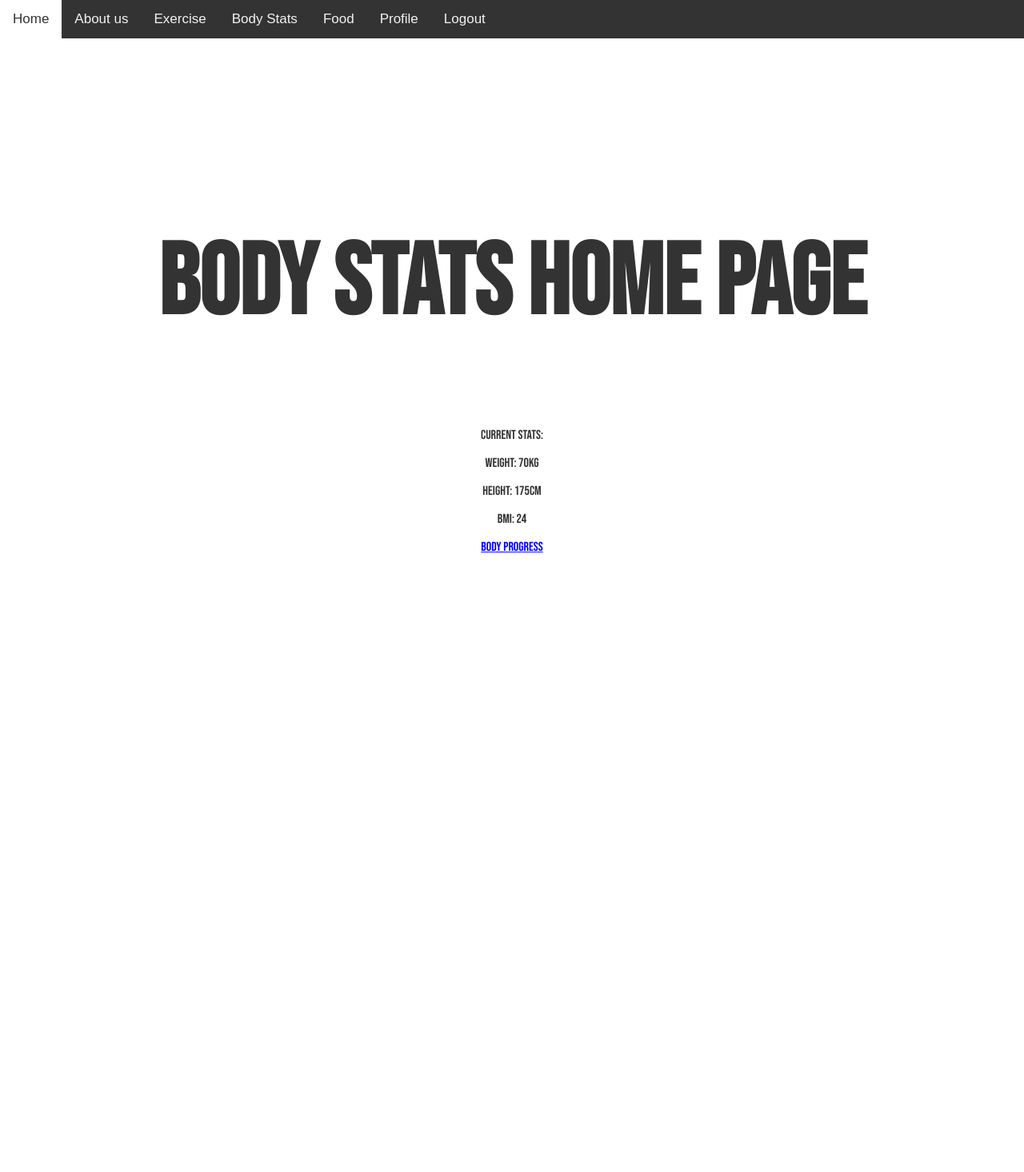
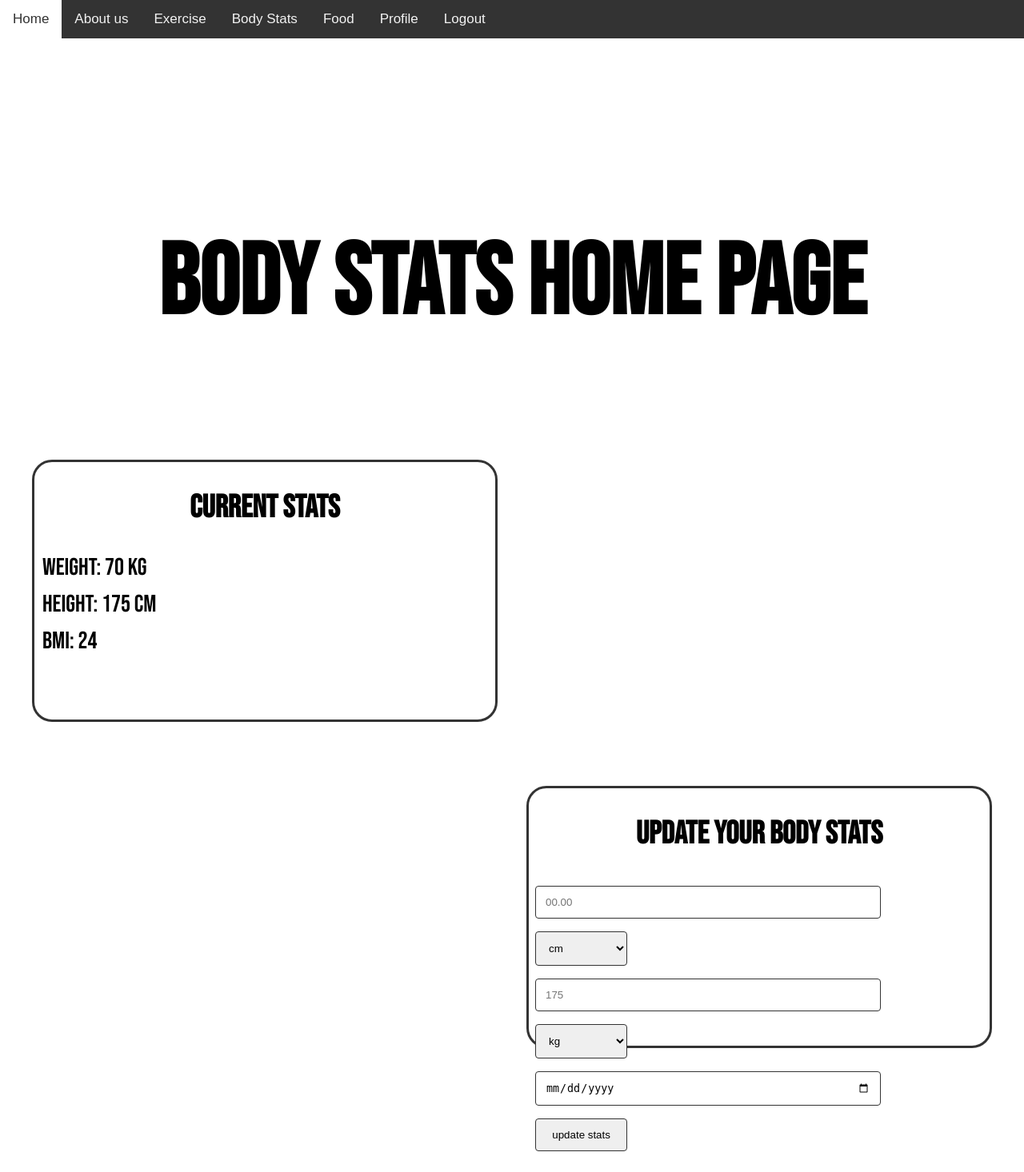
Before and after one commit to Group-21-Software-engineering-project/group21-fitnesswebapp, a Django app: page /bodyStats/ in a window 1280 px wide. Shown: the whole page at 80% size. Before the commit the page ends 691 px from the top, so only its background shows below. Run offline with Django 3.2, Linux system fonts and the light colour scheme.

Commit message:
Continued styling of the bodystats app - Removed bodyStatsHistory.css as the html file has yet to be created - Removed bodyStatsHome.css as css code has been moved to styling tag inside of bodyStatsHome.html - Created a base html template for the body app called bodyStatsBase.html - Continued styling  and development on the bodyStatsHistory.html - Renamed base.html to bodyStatsBase.html

```diff
--- a/fitnesswebapp/myproject/bodyStats/static/bodyStats/css/bodyStatsHome.css
+++ /dev/null
@@ -1,22 +0,0 @@
-@import url('https://fonts.googleapis.com/css2?family=Bebas+Neue&display=swap');
-.pageContent {
-    font-family: 'Bebas Neue', cursive;
-    text-align: center;
-    color: #333333;
-    text-shadow: 1px 1px 1px #ffffff;
-}
-h1 {
-    text-align: center;
-    padding-top: 10%;
-    font-size: 125px;
-    padding-bottom: 0%;
-}
-h2 {
-    font-size: 40px;
-}
-
-.alert {
-    padding: 20px;
-    background-color: #36f43f;
-    color: white;
-}
--- a/fitnesswebapp/myproject/bodyStats/templates/bodyStats/base.html
+++ b/fitnesswebapp/myproject/bodyStats/templates/bodyStats/bodyStatsBase.html
@@ -8,30 +8,21 @@
     <link rel="stylesheet" type="text/css" href="{% static 'bodyStats/css/bodyStatsHome.css' %}">
     <link rel="stylesheet" type="text/css" href="{% static 'bodyStats/css/navigationBar.css' %}">
 </head>
-    <!---Navbar-->
+    <!---Navigation bar-->
     <body>
-
         <div class="navigationBar" id="navigationBar">
             <a href="/" class="active">Home</a>
             <a href="{% url 'about-page' %}" class="active">About us</a>
-
             <a href="#" class="active">Exercise</a>
             <a href="{% url 'bodyStats-page' %}" class="active">Body Stats</a>
             <a href="#" class="active">Food</a>
             <a href="{% url 'profile-page' %}" class="active">Profile</a>
             <a href="{% url 'logout-page' %}" class="active">Logout</a>
-
         </div>
         <section class="pageContent">
-            <!--Sends back a success message when account is created-->
-            {% if messages %}
-                {% for message in messages %}
-                    <div class="alert" >
-                        {{ message }}
-                    </div>
-                {% endfor %}
-            {% endif %}
-            {% block content %}{% endblock %} <!--Pages that extend from base get added in this block-->
+            {% block content %}
+                <!--Pages that extend from base get added in this block-->
+            {% endblock %}
         </section>
     </body>
 </html>
--- a/fitnesswebapp/myproject/bodyStats/templates/bodyStats/bodyStatsHistory.html
+++ b/fitnesswebapp/myproject/bodyStats/templates/bodyStats/bodyStatsHistory.html
@@ -1,4 +1,4 @@
-{% extends "bodyStats/base.html"%}
+{% extends "bodyStats/bodyStatsBase.html"%}
 {% block content %}
 
 <h1>Body stats History</h1>
--- a/fitnesswebapp/myproject/bodyStats/templates/bodyStats/bodyStatsHome.html
+++ b/fitnesswebapp/myproject/bodyStats/templates/bodyStats/bodyStatsHome.html
@@ -1,13 +1,107 @@
-{% extends "bodyStats/base.html"%}
+{% extends "bodyStats/bodyStatsBase.html"%}
 {% block content %}
+<style>
+    @import url('https://fonts.googleapis.com/css2?family=Bebas+Neue&display=swap');
 
-<h1>Body stats home page</h1>
+    h1 {
+        text-align: center;
+        padding-top: 10%;
+        font-size: 125px;
+        padding-bottom: 0%;
+    }
+
+    h2 {
+        font-size: 40px;
+    }
+
+    .bodyStats {
+        float: left;
+        border-style: solid;
+        border-color: #333333;
+        border-radius: 25px;
+        width: 45%;
+        margin: 40px;
+        height: 322px;
+    }
+
+    .inputBodyStats {
+        float: right;
+        border-style: solid;
+        border-color: #333333;
+        border-radius: 25px;
+        width: 45%;
+        margin: 40px;
+        height: 322px;
+    }
+
+    .updateBodyStats {
+
+    }
+
+    input[type=text], [type=number], [type=date] {
+        width: 75%;
+        padding: 12px;
+        margin: 8px;
+        display: inline-block;
+        border: 1px solid #333333;
+        border-radius: 4px;
+        box-sizing: border-box;
+    }
+
+    select {
+        width: 20%;
+        padding: 12px;
+        margin: 8px;
+        display: inline-block;
+        border: 1px solid #333333;
+        border-radius: 4px;
+        box-sizing: border-box;
+    }
+
+    .title {
+        font-family: 'Bebas Neue', cursive;
+        text-align: center;
+    }
+
+    .subTitle {
+        font-family: 'Bebas Neue', cursive;
+        font-size: 30px;
+        margin: 10px;
+    }
+
+    button {
+        width: 20%;
+        padding: 12px;
+        margin: 8px;
+        border: 1px solid #333333;
+        border-radius: 4px;
+        box-sizing: border-box;
+    }
+</style>
+<h1 class="title">Body stats home page</h1>
 <div class="bodyStats" id="bodyStats">
-    <p>Current stats:</p>
-    <p>Weight: 70KG</p>
-    <p>Height: 175cm</p>
-    <p>BMI: 24</p>
-    <a href="{% url 'bodyStatsHistory-page' %}" class="active">Body progress</a>
+    <h2 class="title">Current stats</h2>
+    <p class="subTitle">Weight: 70 kg</p>
+    <p class="subTitle">Height: 175 cm</p>
+    <p class="subTitle">BMI: 24</p>
+</div>
+<div class="inputBodyStats" id="inputBodyStats">
+    <h2 class="title">Update your body stats</h2>
+    <form class="updateBodyStats" id="updateBodyStats" method="POST">
+        <input type="number" placeholder="00.00" name="bodyStatWeight" required>
+        <select name="unit" id="unitHeight">
+            <option value="cm">cm</option>
+            <option value="inches">inches</option>
+        </select><br>
+        <input type="number" placeholder="175" name="bodyStatHeight">
+        <select name="unit" id="unitWeight">
+            <option value="kg">kg</option>
+            <option value="lb">lb</option>
+        </select><br>
+        <input type="date" placeholder="date" name="bodyStatDate" required>
+        <button type="submit" name="bodyStatsUpdate" value="submit">update stats</button>
+        <br><br>
+    </form>
 </div>
 
 {% endblock content %}
```
Also changed, not shown: fitnesswebapp/myproject/bodyStats/static/bodyStats/css/bodyStatsHistory.css (deleted).
